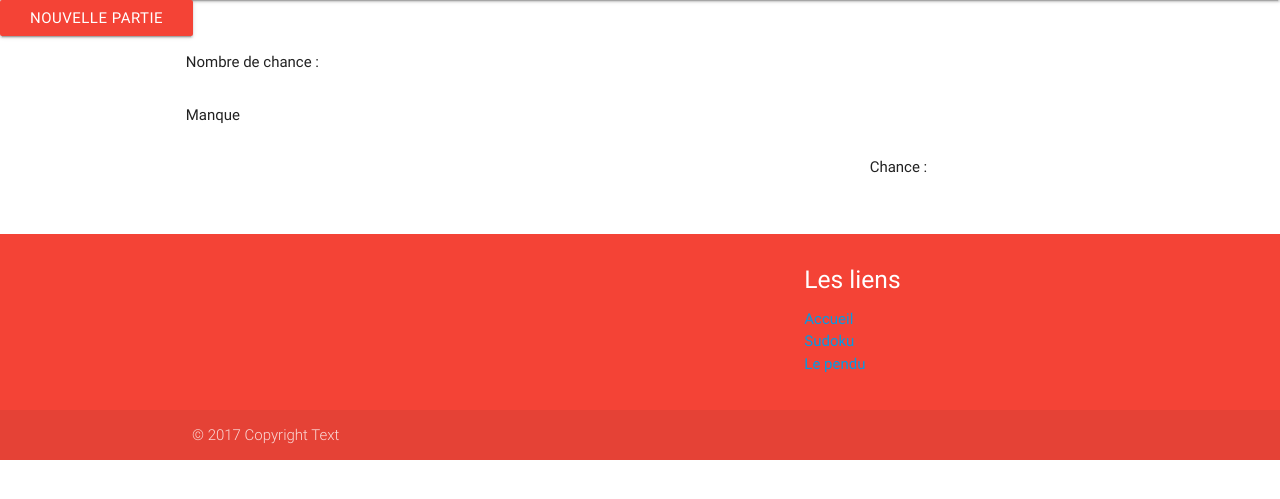
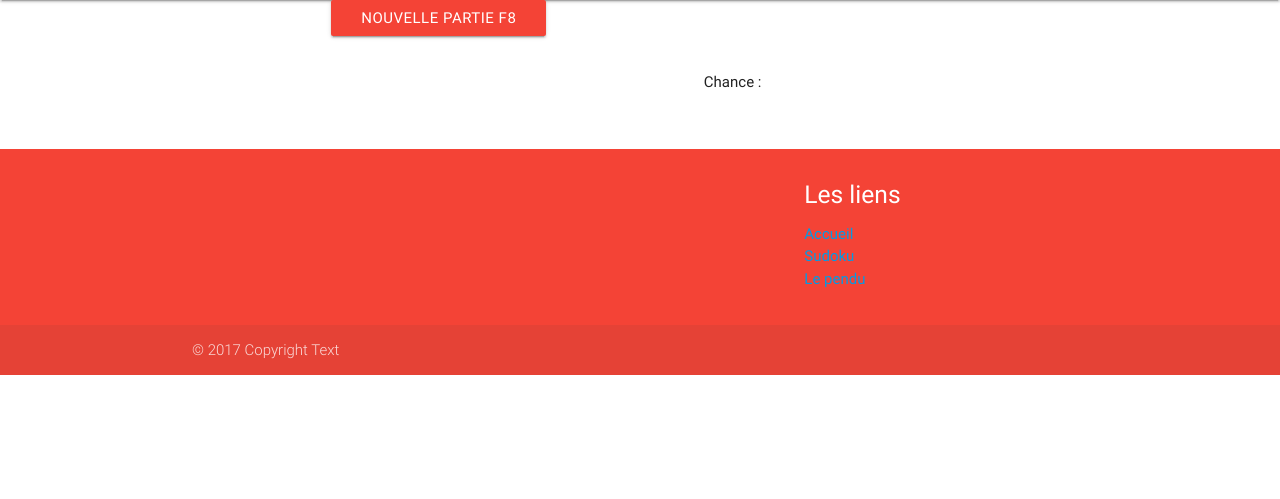
Before and after one commit to vladnelson/Jeu, a CodeIgniter app: page /Jeu/index.php/welcome/pendu in a window 1280 px wide. Shown: the part 64-563 px from the top of the page. Run offline with CodeIgniter, Linux system fonts and the light colour scheme; data that the repository does not hold is empty; some libraries are stand-ins or nearby versions.

Commit message:
Finalisation du Pendu

```diff
--- a/application/views/pendu.php
+++ b/application/views/pendu.php
@@ -2,45 +2,40 @@
 defined('BASEPATH') OR exit('No direct script access allowed');
 $this->load->view('header');
 ?>
-<a><input id="btnpendu" class="btn red " type="button" value="Nouvelle Partie"  > </a>
+
+ <div class="row">
+    <div class="col s4 m2 l3">
+        <!-- Promo Content 2 goes here -->
+    </div>
+    <div class="col s4 m2 l3">
+         <a><input id="btnpendu" class="btn red " type="button" value="Nouvelle Partie F8"  > </a>
+    </div>
+    <div class="col s4 m2 l3">
+        <!-- Promo Content 2 goes here -->
+    </div>
+ </div>
 <div class="container">
     <div class="row">
+        <div class="col s12">
+
+            <div class="col s6">
                 <div id="FramePendu1" >
-            <table id="tab1">
-             <tr>
-                <td> Nombre de chance :</td>
-                <td></td>
-            </tr>
-            <tr>
-                <td>Manque</td>
-                <td></td>
-            </tr>
-            </table>
+
+                    <div id="lesinputs" class='row'></div>
+                    <div id="LesAlphabet"></div>
                 </div>
-        <div  class='col s9'>
-            <div id="lesinputs" class='row'>
-        </div>
-        <div id="LesAlphabet">
             </div>
 
-    </div>
-        <!-- Code pour récupérer le mot aléatoire -->
-        <!-- <?php
-        $handle = $name['full_path'];// on attribue le fichier a une variable
-        $fichier=file_get_contents($handle); //On ouvre le fichier
-
-        ?> -->
-        <!-- Code pour générer le mot aléatoire -->
-
-        <!---->
-
+            <div class="col s6">
                 <div id="FramePendu1" class="container">
                     <div class="row" >
                         <div>
                             <p> Chance : <a id="NChance"></a></p>
-
                         </div>
                     </div>
+                </div>
+            </div>
+
         </div>
     </div>
 </div>
--- a/assets/css/style.css
+++ b/assets/css/style.css
@@ -50,7 +50,7 @@
 
   .disableB
   {
-    background-color: red !important;
+    background-color: red ;
     box-shadow: none;
     color:white !important;
     cursor: default;
--- a/assets/js/script.js
+++ b/assets/js/script.js
@@ -6,7 +6,7 @@ var lemot=""; //Le mots qui doit etre trouver
 var lesMots=['carte','bouche','alfred','ice','voiture','argent','robin','batman','doranco','ottayah']; //Un tableau de mot
 var IsInit = true; //Le boolean qui permet de savoir si c'est l'init(true) ou New Partie(false)
 var keys={};
-var NChance = 7;
+var NChance;
 //-----------------------------------------------------------------------------------------------------
 //Evenements lors du chargement de la page
 //-----------------------------------------------------------------------------------------------------
@@ -37,15 +37,16 @@ lesBtnAlphas.addEventListener("click",function(e)
 //-----------------------------------------------------------------------------------------------------
 window.addEventListener("keydown",function(e)
 {
+
   v=e || event;
   v.IsUp=e.which ||e.keyCode;
 
   keys[v.IsUp]=e.type==='keydown';
 
-  if(keys[16])
+  if(keys[119])
   {
     NewPartie();
-    keys[16]=false;
+    keys[119]=false;
   }
   var laTouche=e.key.toUpperCase();
   AppuieTouche(laTouche);
@@ -58,8 +59,7 @@ window.addEventListener("keydown",function(e)
 //-----------------------------------------------------------------------------------------------------
 function NewPartie()
 {
-  var un=parseInt(GenereNbrAleatoire(0,lesMots.length)); // On convertit le nombre aléatoire en entier
-  lemot=lesMots[un];// On stocke dans la variable un des mot de la liste
+  lemot=lesMots[GenereNbrAleatoire(0,lesMots.length)];// On stocke dans la variable un des mot de la liste
   console.log(lemot);
   if(IsInit==true)
   {
@@ -83,9 +83,8 @@ function AppuieTouche(laTouche)
   var IsTrouver=false;
   var IsPlein=true;
   var InputSelectionner= document.getElementsByName("ensembleI");
-  var _nbChance=parseInt(nbrc.innerHTML);
 
-  if(_nbChance>0)
+  if(NChance>0)
   {
     if(toucheSelectionner!=null)
     {
@@ -104,7 +103,7 @@ function AppuieTouche(laTouche)
           IsPlein=false;
         }
       }
-      if(IsTrouver==false )
+      if(IsTrouver==false && toucheSelectionner.className  =="btn-floating btn-large waves-effect waves-light")
       {
         toucheSelectionner.classList.add('disableB');
         //toucheSelectionner.classList.add('red');
@@ -112,15 +111,15 @@ function AppuieTouche(laTouche)
         nbrc.innerHTML=NChance;
         if(NChance ==0)
         {
-          setTimeout(function(){alert("You lose !!");},1);
+          setTimeout(function(){alert("You lose !!");},2);
 
         }
       }
       if(IsPlein==true)
       {
-        setTimeout(function(){alert("Vous avez gagner !");},1); // Asynchrone
+        setTimeout(function(){alert("Vous avez gagner !");},2); // Asynchrone
 
-        NChance=7;
+
       }
     }
   }
@@ -128,7 +127,7 @@ function AppuieTouche(laTouche)
   {
 
     console.log("c fini");
-    NChance=7;
+
   }
 }
 //-----------------------------------------------------------------------------------------------------
@@ -136,7 +135,7 @@ function AppuieTouche(laTouche)
 //-----------------------------------------------------------------------------------------------------
     function GenereNbrAleatoire(min, max)
     {
-      return Math.random() * (max - min) + min;
+      return parseInt(Math.random() * (max - min) + min);
     }
 
 //-----------------------------------------------------------------------------------------------------
@@ -149,6 +148,7 @@ function AppuieTouche(laTouche)
       var _lesBoutonsAlphabets =document.getElementById("LesAlphabet");
       var _codeAlphat=65;
       ancienmot=_unMot;
+      NChance=7;
 
       //Boucle jusqu'a la fin de la taille du mot
       for(var i=0;i<_unMot.length;i++)
```
Lines whose indentation alone changed are shown as unchanged.
